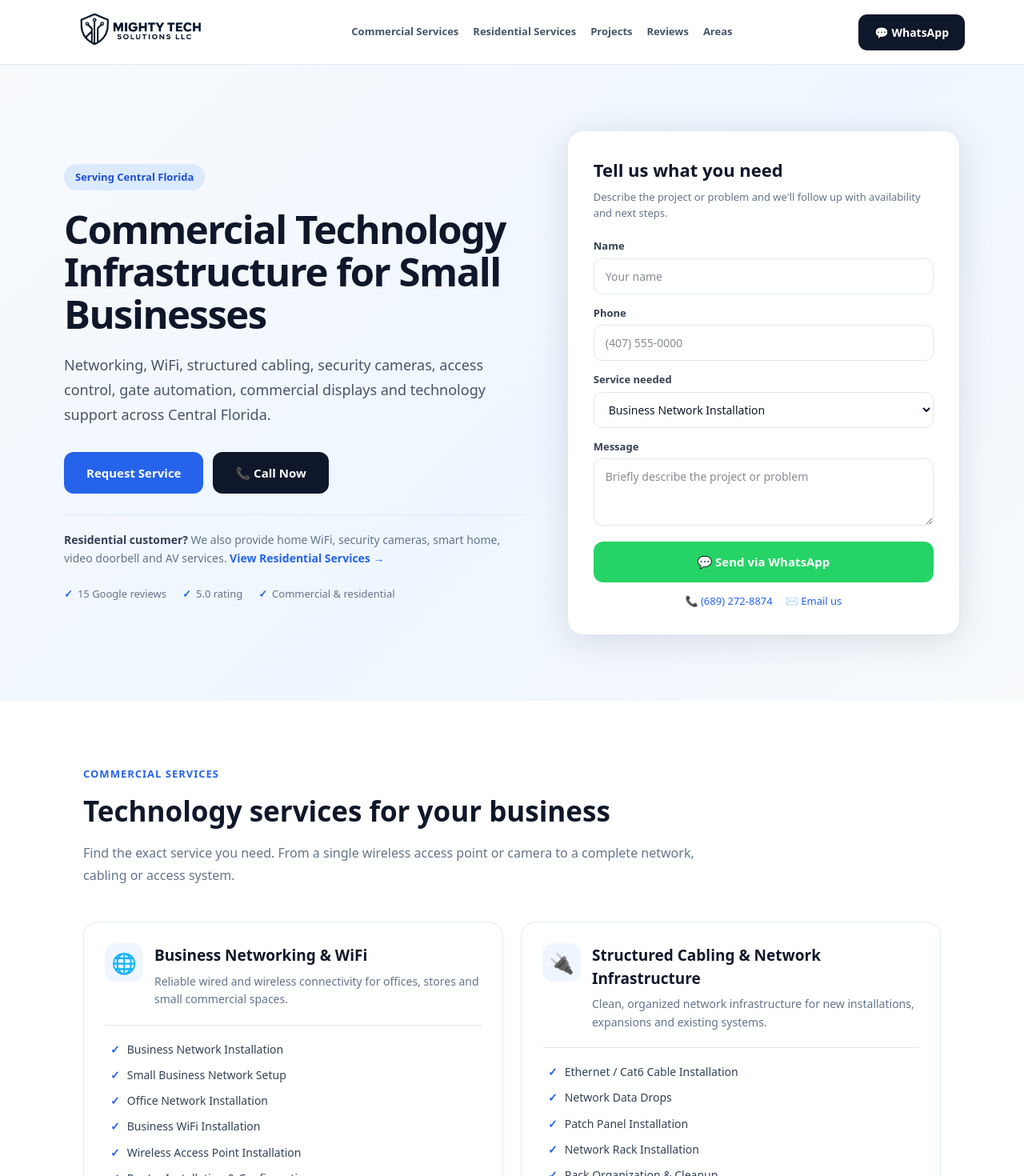
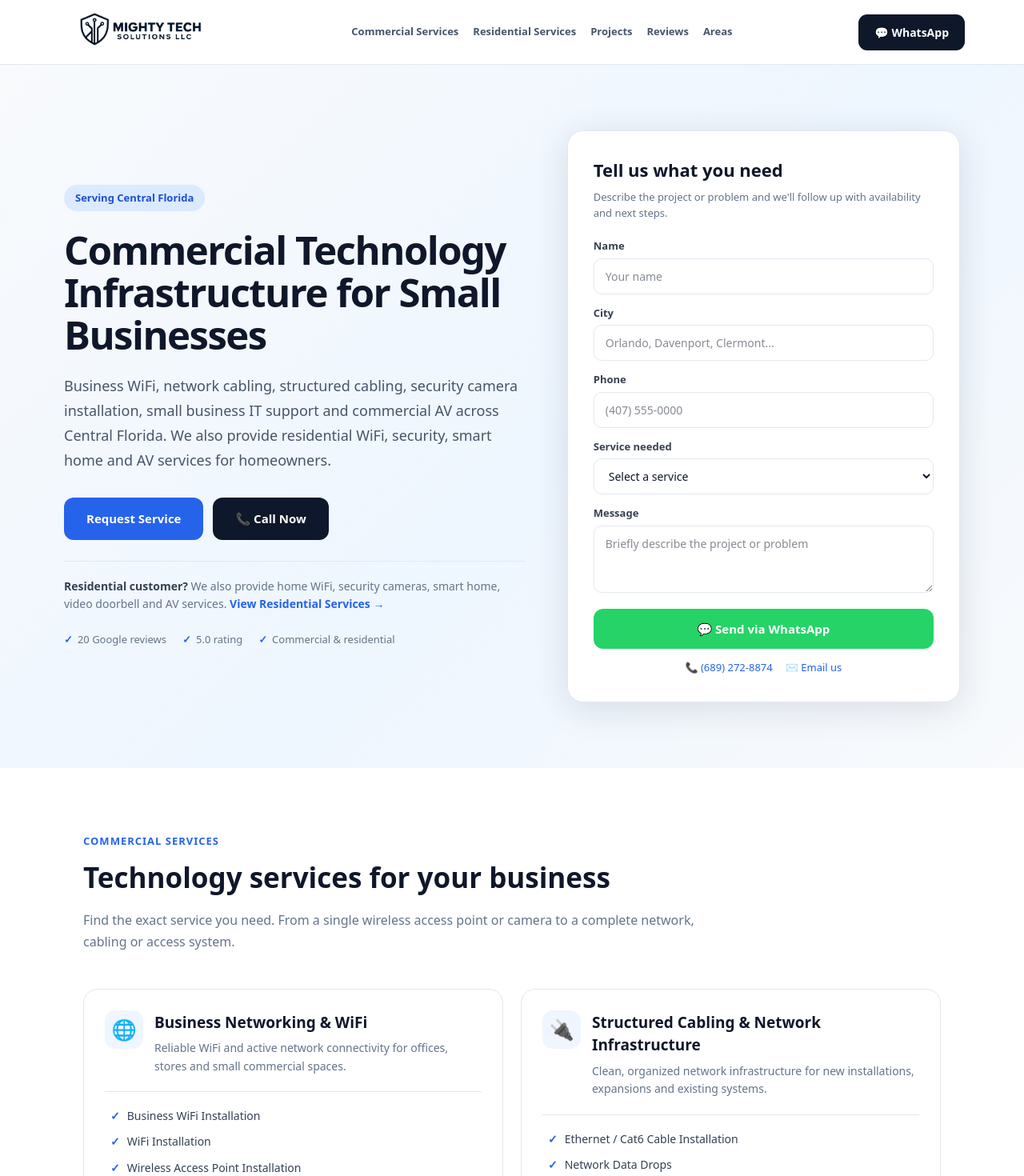
Before and after one commit to Arthurm99/mt_site, a Next.js app: page / in a window 1280 px wide. Shown: the top 1470 px of the page at 80% size. Built offline with nearby package versions, Linux system fonts and the light colour scheme.

Commit message:
Optimize homepage SEO and conversion

```diff
--- a/app/page.tsx
+++ b/app/page.tsx
@@ -6,6 +6,8 @@ const PHONE = "6892728874";
 const WA_URL = `https://wa.me/1${PHONE}`;
 const SMS_URL = `sms:+1${PHONE}`;
 const EMAIL = "mightytechsolutionsllc@gmail.com";
+const GOOGLE_REVIEW_COUNT = 20;
+const GOOGLE_RATING = 5.0;
 
 const NAV = [
   { label: "Commercial Services", id: "commercial-services" },
@@ -20,12 +22,10 @@ const COMMERCIAL_SERVICE_GROUPS = [
     icon: "🌐",
     title: "Business Networking & WiFi",
     summary:
-      "Reliable wired and wireless connectivity for offices, stores and small commercial spaces.",
+      "Reliable WiFi and active network connectivity for offices, stores and small commercial spaces.",
     items: [
-      "Business Network Installation",
-      "Small Business Network Setup",
-      "Office Network Installation",
       "Business WiFi Installation",
+      "WiFi Installation",
       "Wireless Access Point Installation",
       "Router Installation & Configuration",
       "Network Switch Installation",
@@ -112,11 +112,13 @@ const COMMERCIAL_SERVICE_GROUPS = [
   },
   {
   icon: "🛠️",
-    title: "Business Technology Support",
+  title: "Small Business IT Support",
   summary:
-      "Practical troubleshooting, configuration and cleanup when your technology is not working the way it should.",
+    "Practical on-site IT support, troubleshooting, configuration and technology cleanup for small businesses.",
   items: [
-      "Technology Troubleshooting",
+    "Small Business IT Support",
+    "On-Site IT Support",
+    "IT Troubleshooting",
     "Network Troubleshooting",
     "WiFi Troubleshooting",
     "Device Setup & Configuration",
@@ -124,7 +126,6 @@ const COMMERCIAL_SERVICE_GROUPS = [
     "Technology Audit",
     "Network Cleanup",
     "Equipment Reorganization",
-      "System Expansion",
     "New Office Technology Setup",
   ],
 },
@@ -256,60 +257,60 @@ const WHY = [
 
 const REVIEWS = [
   {
+    name: "Mighty Engines LLC",
+    text: "Mighty Tech Solutions did a great job installing 4 exterior security cameras and a smart lock for our business.",
+  },
+  {
+    name: "daniela montilva",
+    text: "Excellent service! Really quality. Arturo installed 4 floodlight cameras and an access control system for our business.",
+  },
+  {
+    name: "Michelle Ingeme",
+    text: "I highly recommend Mighty Techs! They installed our Google Home system, Nest thermostat, security camera, and mesh Wi-Fi network, and the entire experience was excellent from start to finish.",
+  },
+  {
+    name: "Lenna Cordido",
+    text: "Arturo installed a very solid mesh system in my home to reinforce the Wi-Fi signal strength, installed a camera in my garage and connected it to Alexa so I can easily view it, replaced my broken doorbell, and also checked an exterior outlet.",
+  },
+  {
+    name: "Gary Taylor",
+    text: "We were having a recurring problem with a smart lock in our Airbnb. Arturo was very knowledgeable and identified the problem and fixed it quickly. Highly recommend!!",
+  },
+  {
     name: "Keith Banda",
     text: "Great experience with Mighty Tech Solutions. They installed two Google Nest Floodlight Cameras. The work was professional, everything was tested and working properly, and communication was clear throughout the process. Highly recommended for any of your smart home needs! Very affordable in addition.",
   },
   {
+    name: "Alex Bui",
+    text: "Arturo runs a great business. He promptly answered my questions and was able to get me quotes same day. I was on a tight timeline and he ensured me we were going to complete it. Everything was done smoothly and professionally.",
+  },
+  {
+    name: "Fabiola Galeano",
+    text: "Mighty Tech Solutions helped me with my security cameras. Now I can monitor my home remotely from anywhere. I truly recommend them! ✅",
+  },
+  {
+    name: "Victor Blanco",
+    text: "Arturo installed two exterior floodlight cameras and connected them with Alexa so we can view them from our kitchen display. He also installed a smart thermostat for us.",
+  },
+  {
+    name: "Alvaro Blanco",
+    text: "Arturo installed a mesh WiFi system to improve the signal throughout our home. He also installed smoke sensors and automated our garage door so we can open it with Alexa.",
+  },
+  {
+    name: "Hector Padron torrealba",
+    text: "Mighty Tech Solutions helped set up our smart access control system, I'm really happy with the service and highly recommend.",
+  },
+  {
     name: "Edgardo Medina",
     text: "Arturo from Mighty Tech Solutions installed a Ring Doorbell, 2 exterior security cameras, and door sensors for our front and back doors.",
   },
   {
+    name: "Juan Oropeza",
+    text: "Very happy with the installation of security cameras and a doorbell at home, thanks",
+  },
+  {
     name: "Eliana Iglesias",
     text: "Excellent service! I needed some electrical troubleshooting at home and they responded immediately. The technician was super professional, neat, and explained everything clearly. It’s hard to find reliable electricians, but Mighty Tech Solutions is definitely my new go-to. Highly recommend them!",
-  },
-  {
-    name: "Lenna Cordido",
-    text: "Arturo installed a very solid mesh system in my home to reinforce the Wi-Fi signal strength, installed a camera in my garage and connected it to Alexa so I can easily view it, replaced my broken doorbell, and also checked an exterior outlet.",
-  },
-  {
-    name: "Mighty Engines LLC",
-    text: "Mighty Tech Solutions did a great job installing 4 exterior security cameras and a smart lock for our business.",
-  },
-  {
-    name: "daniela montilva",
-    text: "Excellent service! Really quality. Arturo installed 4 floodlight cameras and an access control system for our business.",
-  },
-  {
-    name: "Alex Bui",
-    text: "Arturo runs a great business. He promptly answered my questions and was able to get me quotes same day. I was on a tight timeline and he ensured me we were going to complete it. Everything was done smoothly and professionally.",
-  },
-  {
-    name: "Fabiola Galeano",
-    text: "Mighty Tech Solutions helped me with my security cameras. Now I can monitor my home remotely from anywhere. I truly recommend them! ✅",
-  },
-  {
-    name: "Michelle Ingeme",
-    text: "I highly recommend Mighty Techs! They installed our Google Home system, Nest thermostat, security camera, and mesh Wi-Fi network, and the entire experience was excellent from start to finish.",
-  },
-  {
-    name: "Victor Blanco",
-    text: "Arturo installed two exterior floodlight cameras and connected them with Alexa so we can view them from our kitchen display. He also installed a smart thermostat for us.",
-  },
-  {
-    name: "Alvaro Blanco",
-    text: "Arturo installed a mesh WiFi system to improve the signal throughout our home. He also installed smoke sensors and automated our garage door so we can open it with Alexa.",
-  },
-  {
-    name: "Hector Padron torrealba",
-    text: "Mighty Tech Solutions helped set up our smart access control system, I'm really happy with the service and highly recommend.",
-  },
-  {
-    name: "Juan Oropeza",
-    text: "Very happy with the installation of security cameras and a doorbell at home, thanks",
-  },
-  {
-    name: "Gary Taylor",
-    text: "We were having a recurring problem with a smart lock in our Airbnb. Arturo was very knowledgeable and identified the problem and fixed it quickly. Highly recommend!!",
   },
   {
     name: "Luisangel Martínez",
@@ -365,8 +366,9 @@ const AREAS = [
   "Kissimmee",
   "Davenport",
   "Clermont",
+  "Haines City",
+  "Winter Haven",
   "Winter Garden",
-  "Haines City",
   "ChampionsGate",
   "Celebration",
   "Reunion",
@@ -376,6 +378,7 @@ const AREAS = [
 type ContactForm = {
   name: string;
   phone: string;
+  city: string;
   service: string;
   message: string;
 };
@@ -388,7 +391,8 @@ export default function App() {
 const [form, setForm] = useState<ContactForm>({
   name: "",
   phone: "",
-    service: "Business Network Installation",
+  city: "",
+  service: "",
   message: "",
 });
 
@@ -415,10 +419,12 @@ export default function App() {
   };
 
 const handleSend = () => {
-    if (!form.name || !form.phone) return;
+  if (!form.name || !form.phone || !form.service) return;
 
   const msg = encodeURIComponent(
-      `Hi! I'm ${form.name}. I need help with: ${form.service}. ${form.message} My phone: ${form.phone}`
+    `Hi! I'm ${form.name}. I need help with: ${form.service}. City: ${
+      form.city || "Not provided"
+    }. ${form.message} My phone: ${form.phone}`
   );
 
   window.open(`https://wa.me/1${PHONE}?text=${msg}`, "_blank");
@@ -879,9 +885,10 @@ export default function App() {
                 maxWidth: 680,
               }}
             >
-              Networking, WiFi, structured cabling, security cameras, access
-              control, gate automation, commercial displays and technology
-              support across Central Florida.
+              Business WiFi, network cabling, structured cabling, security camera
+              installation, small business IT support and commercial AV across
+              Central Florida. We also provide residential WiFi, security, smart
+              home and AV services for homeowners.
             </p>
 
             <div
@@ -970,8 +977,8 @@ export default function App() {
               }}
             >
               {[
-                "15 Google reviews",
-                "5.0 rating",
+                  `${GOOGLE_REVIEW_COUNT} Google reviews`,
+                  `${GOOGLE_RATING.toFixed(1)} rating`,
                   "Commercial & residential",
                 ].map((item) => (
                 <span
@@ -1105,6 +1112,40 @@ export default function App() {
                       marginBottom: 5,
                     }}
                   >
+                    City
+                  </label>
+
+                  <input
+                    type="text"
+                    placeholder="Orlando, Davenport, Clermont..."
+                    value={form.city}
+                    onChange={(e) =>
+                      setForm((current) => ({
+                        ...current,
+                        city: e.target.value,
+                      }))
+                    }
+                    style={{
+                      width: "100%",
+                      padding: "11px 14px",
+                      borderRadius: 10,
+                      border: "1.5px solid #e2e8f0",
+                      fontSize: 14,
+                      outline: "none",
+                    }}
+                  />
+                </div>
+
+                <div>
+                  <label
+                    style={{
+                      display: "block",
+                      fontSize: 13,
+                      fontWeight: 650,
+                      color: "#374151",
+                      marginBottom: 5,
+                    }}
+                  >
                     Phone
                   </label>
 
@@ -1158,7 +1199,13 @@ export default function App() {
                       fontSize: 14,
                       background: "#ffffff",
                     }}
-                  >
+
+                  >
+
+                    <option value="" disabled>
+                    Select a service
+                    </option>
+
                     {COMMERCIAL_SERVICE_GROUPS.map((group) => (
                       <optgroup key={group.title} label={group.title}>
                         {group.items.map((item) => (
@@ -1414,133 +1461,6 @@ export default function App() {
               </div>
             </div>
           ))}
-        </div>
-      </section>
-
-      {/* RESIDENTIAL SERVICES */}
-      <section
-        id="residential-services"
-        style={{
-          background: "#f8fafc",
-          padding: "78px 24px",
-          scrollMarginTop: 90,
-        }}
-      >
-        <div style={{ maxWidth: 1120, margin: "0 auto" }}>
-          <div style={{ maxWidth: 760, marginBottom: 42 }}>
-            <div
-              style={{
-                color: "#2563eb",
-                fontSize: 13,
-                fontWeight: 800,
-                textTransform: "uppercase",
-                letterSpacing: "1px",
-                marginBottom: 9,
-              }}
-            >
-              Residential Services
-            </div>
-
-            <h2
-              className="section-title"
-              style={{
-                fontSize: 33,
-                fontWeight: 850,
-                margin: "0 0 11px",
-              }}
-            >
-              Technology services for your home
-            </h2>
-
-            <p
-              style={{
-                color: "#64748b",
-                fontSize: 16,
-                lineHeight: 1.72,
-                margin: 0,
-              }}
-            >
-              Home WiFi, security cameras, video doorbells, smart locks, smart
-              home systems, TV mounting and connected technology.
-            </p>
-          </div>
-
-          <div className="residential-grid">
-            {RESIDENTIAL_SERVICE_GROUPS.map((group) => (
-              <div
-                key={group.title}
-                className="service-card"
-                style={{
-                  background: "#ffffff",
-                  border: "1px solid #e2e8f0",
-                  borderRadius: 17,
-                  padding: 24,
-                }}
-              >
-                <div
-                  style={{
-                    display: "flex",
-                    gap: 13,
-                    alignItems: "center",
-                  }}
-                >
-                  <div
-                    style={{
-                      width: 45,
-                      height: 45,
-                      borderRadius: 12,
-                      background: "#eff6ff",
-                      display: "flex",
-                      alignItems: "center",
-                      justifyContent: "center",
-                      fontSize: 24,
-                      flexShrink: 0,
-                    }}
-                  >
-                    {group.icon}
-                  </div>
-
-                  <h3
-                    style={{
-                      fontSize: 18,
-                      fontWeight: 800,
-                      margin: 0,
-                    }}
-                  >
-                    {group.title}
-                  </h3>
-                </div>
-
-                <p
-                  style={{
-                    fontSize: 14,
-                    color: "#64748b",
-                    lineHeight: 1.6,
-                  }}
-                >
-                  {group.summary}
-                </p>
-
-                <div
-                  style={{
-                    borderTop: "1px solid #e2e8f0",
-                    paddingTop: 13,
-                  }}
-                >
-                  {group.items.map((item) => (
-                    <button
-                      key={item}
-                      className="service-item"
-                      onClick={() => requestService(item)}
-                    >
-                      <span style={{ color: "#2563eb", fontWeight: 900 }}>✓</span>
-                      <span>{item}</span>
-                    </button>
-                  ))}
-                </div>
-              </div>
-            ))}
-          </div>
         </div>
       </section>
 
@@ -1946,10 +1866,12 @@ export default function App() {
                 ★★★★★
               </span>
 
-              <span style={{ fontWeight: 800, fontSize: 14 }}>5.0</span>
+              <span style={{ fontWeight: 800, fontSize: 14 }}>
+                {GOOGLE_RATING.toFixed(1)}
+              </span>
 
               <span style={{ color: "#64748b", fontSize: 13 }}>
-                · {REVIEWS.length} reviews
+                · {GOOGLE_REVIEW_COUNT} reviews
               </span>
             </div>
           </div>
@@ -2079,11 +2001,139 @@ export default function App() {
             >
               {showAllReviews
                 ? "Show fewer reviews ↑"
-                : `Show all ${REVIEWS.length} reviews ↓`}
+                : "Show more reviews ↓"}
             </button>
           </div>
         </div>
       </section>
+
+      {/* RESIDENTIAL SERVICES */}
+      <section
+        id="residential-services"
+        style={{
+          background: "#f8fafc",
+          padding: "78px 24px",
+          scrollMarginTop: 90,
+        }}
+      >
+        <div style={{ maxWidth: 1120, margin: "0 auto" }}>
+          <div style={{ maxWidth: 760, marginBottom: 42 }}>
+            <div
+              style={{
+                color: "#2563eb",
+                fontSize: 13,
+                fontWeight: 800,
+                textTransform: "uppercase",
+                letterSpacing: "1px",
+                marginBottom: 9,
+              }}
+            >
+              Residential Services
+            </div>
+
+            <h2
+              className="section-title"
+              style={{
+                fontSize: 33,
+                fontWeight: 850,
+                margin: "0 0 11px",
+              }}
+            >
+              Technology services for your home
+            </h2>
+
+            <p
+              style={{
+                color: "#64748b",
+                fontSize: 16,
+                lineHeight: 1.72,
+                margin: 0,
+              }}
+            >
+              Home WiFi, security cameras, video doorbells, smart locks, smart
+              home systems, TV mounting and connected technology.
+            </p>
+          </div>
+
+          <div className="residential-grid">
+            {RESIDENTIAL_SERVICE_GROUPS.map((group) => (
+              <div
+                key={group.title}
+                className="service-card"
+                style={{
+                  background: "#ffffff",
+                  border: "1px solid #e2e8f0",
+                  borderRadius: 17,
+                  padding: 24,
+                }}
+              >
+                <div
+                  style={{
+                    display: "flex",
+                    gap: 13,
+                    alignItems: "center",
+                  }}
+                >
+                  <div
+                    style={{
+                      width: 45,
+                      height: 45,
+                      borderRadius: 12,
+                      background: "#eff6ff",
+                      display: "flex",
+                      alignItems: "center",
+                      justifyContent: "center",
+                      fontSize: 24,
+                      flexShrink: 0,
+                    }}
+                  >
+                    {group.icon}
+                  </div>
+
+                  <h3
+                    style={{
+                      fontSize: 18,
+                      fontWeight: 800,
+                      margin: 0,
+                    }}
+                  >
+                    {group.title}
+                  </h3>
+                </div>
+
+                <p
+                  style={{
+                    fontSize: 14,
+                    color: "#64748b",
+                    lineHeight: 1.6,
+                  }}
+                >
+                  {group.summary}
+                </p>
+
+                <div
+                  style={{
+                    borderTop: "1px solid #e2e8f0",
+                    paddingTop: 13,
+                  }}
+                >
+                  {group.items.map((item) => (
+                    <button
+                      key={item}
+                      className="service-item"
+                      onClick={() => requestService(item)}
+                    >
+                      <span style={{ color: "#2563eb", fontWeight: 900 }}>✓</span>
+                      <span>{item}</span>
+                    </button>
+                  ))}
+                </div>
+              </div>
+            ))}
+          </div>
+        </div>
+      </section>
+
 
       {/* AREAS */}
       <section
@@ -2112,8 +2162,8 @@ export default function App() {
               margin: "0 0 31px",
             }}
           >
-            Serving businesses and homeowners across Orange, Osceola and Polk
-            counties in Central Florida.
+            Serving businesses and homeowners across Orange, Osceola, Polk and Lake
+counties and surrounding Central Florida communities.
           </p>
 
           <div
```
Lines whose indentation alone changed are shown as unchanged.
